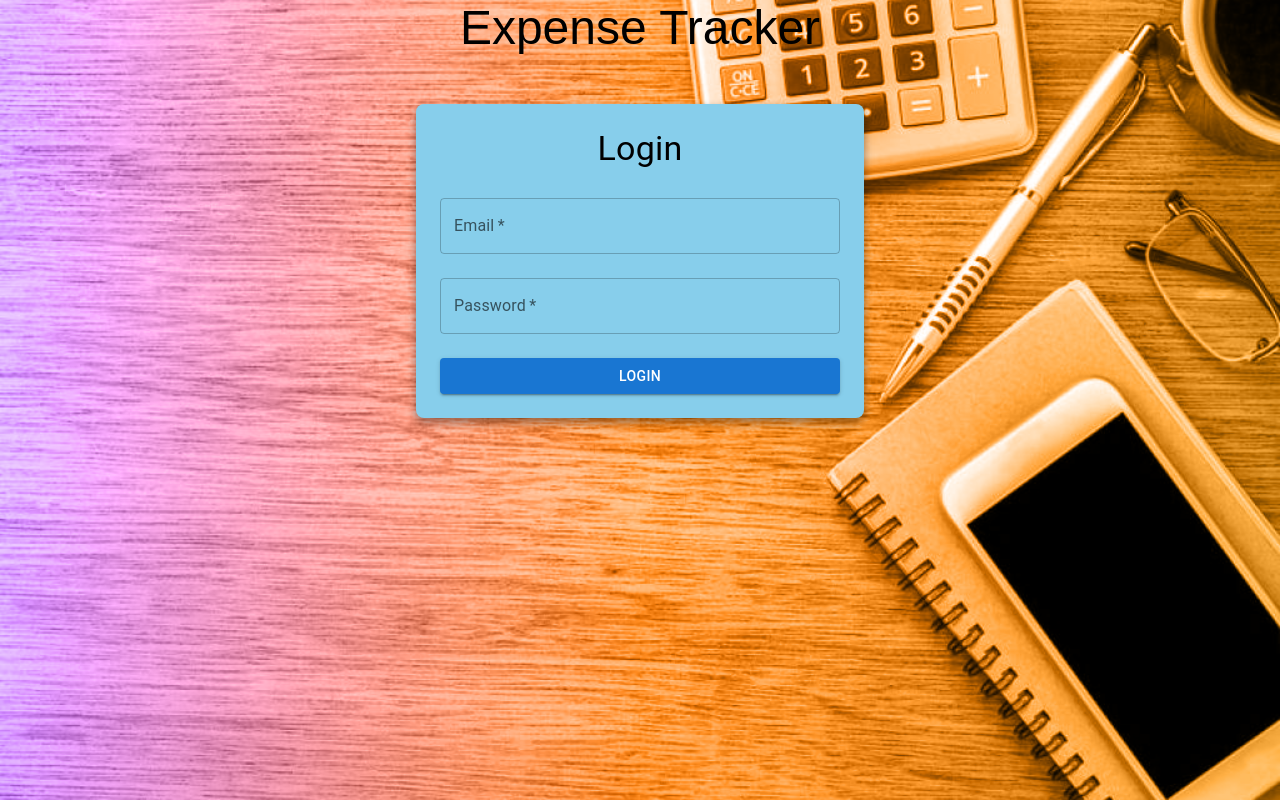
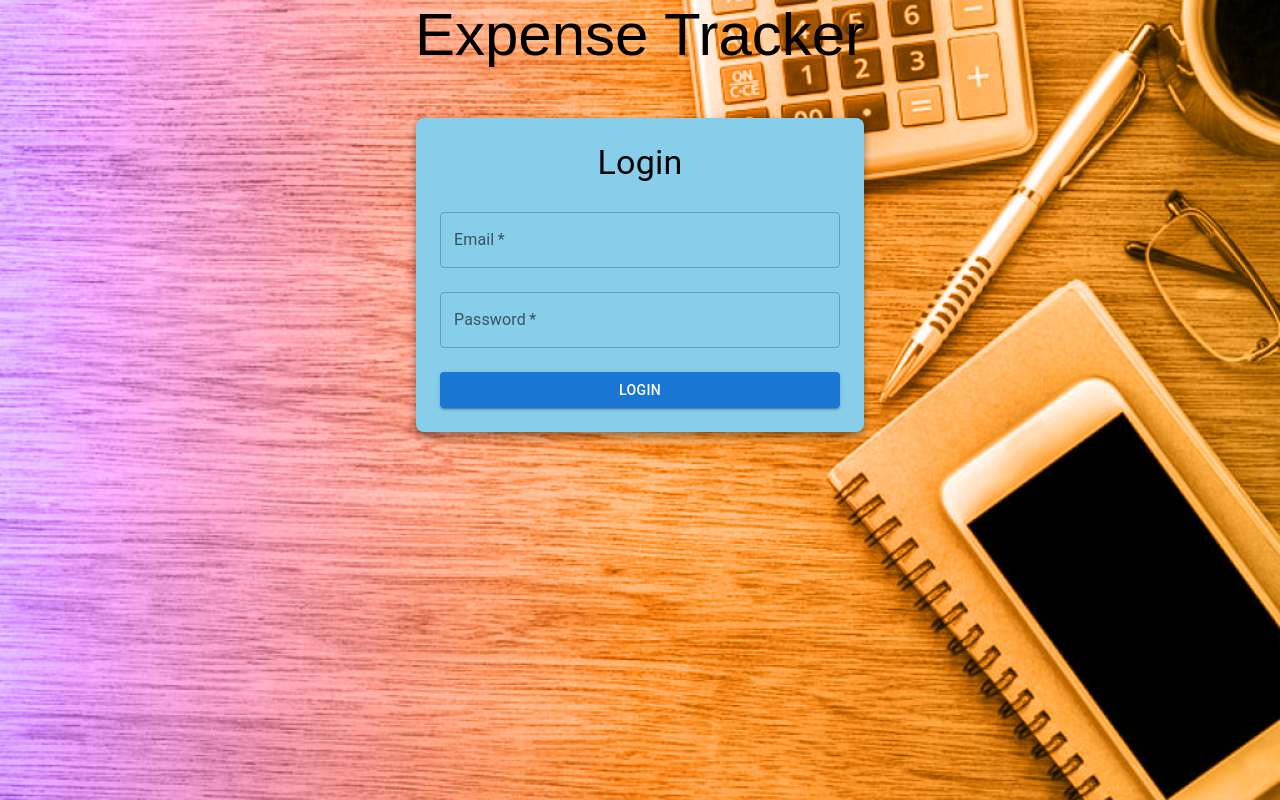
Before and after one commit to NabinS-D/expense-tracker-frontend, a React (Create React App) app: page / in a window 1280 px wide. Built offline with nearby package versions, Linux system fonts and the light colour scheme; a web font is replaced by a local one.

Commit message:
fixed typography

```diff
--- a/src/components/Signin.jsx
+++ b/src/components/Signin.jsx
@@ -43,7 +43,7 @@ export const Signin = () => {
 
         setIsAuthenticated(true);
 
-                navigate('/app/dashboard'); // Navigate without delay
+        navigate("/app/dashboard"); // Navigate without delay
       }
     } catch (error) {
       console.error("Error logging in:", error.message);
@@ -51,7 +51,7 @@ export const Signin = () => {
         text: error.message,
         severity: "error",
       });
-            navigate('/'); // Redirect to login page on error
+      navigate("/"); // Redirect to login page on error
     } finally {
       setIsSubmitting(false);
     }
@@ -65,8 +65,6 @@ export const Signin = () => {
     });
   }
 
-
-
   return (
     <>
       <Typography
@@ -75,6 +73,7 @@ export const Signin = () => {
         gutterBottom
         sx={{
           fontFamily: "'Honk', sans-serif", // Apply custom font here
+          fontSize: "60px",
         }}
       >
         Expense Tracker
@@ -88,12 +87,14 @@ export const Signin = () => {
           backgroundColor: "skyblue",
           // 3D effect for border and box shadow
           border: "0px solid #3f51b5", // Blue border for contrast
-                    boxShadow: "0 4px 8px rgba(0, 0, 0, 0.3), 0 6px 12px rgba(0, 0, 0, 0.15)", // 3D shadow effect
+          boxShadow:
+            "0 4px 8px rgba(0, 0, 0, 0.3), 0 6px 12px rgba(0, 0, 0, 0.15)", // 3D shadow effect
           transform: "translateY(-2px)", // Lifting effect
           transition: "all 0.3s ease-in-out", // Smooth transition
           "&:hover": {
             transform: "translateY(-4px)", // Enhanced lifting effect on hover
-                        boxShadow: "0 8px 16px rgba(0, 0, 0, 0.3), 0 12px 24px rgba(0, 0, 0, 0.15)", // Stronger shadow on hover
+            boxShadow:
+              "0 8px 16px rgba(0, 0, 0, 0.3), 0 12px 24px rgba(0, 0, 0, 0.15)", // Stronger shadow on hover
           },
         }}
       >
@@ -144,5 +145,4 @@ export const Signin = () => {
       </Box>
     </>
   );
-
 };
```
Lines whose indentation alone changed are shown as unchanged.
